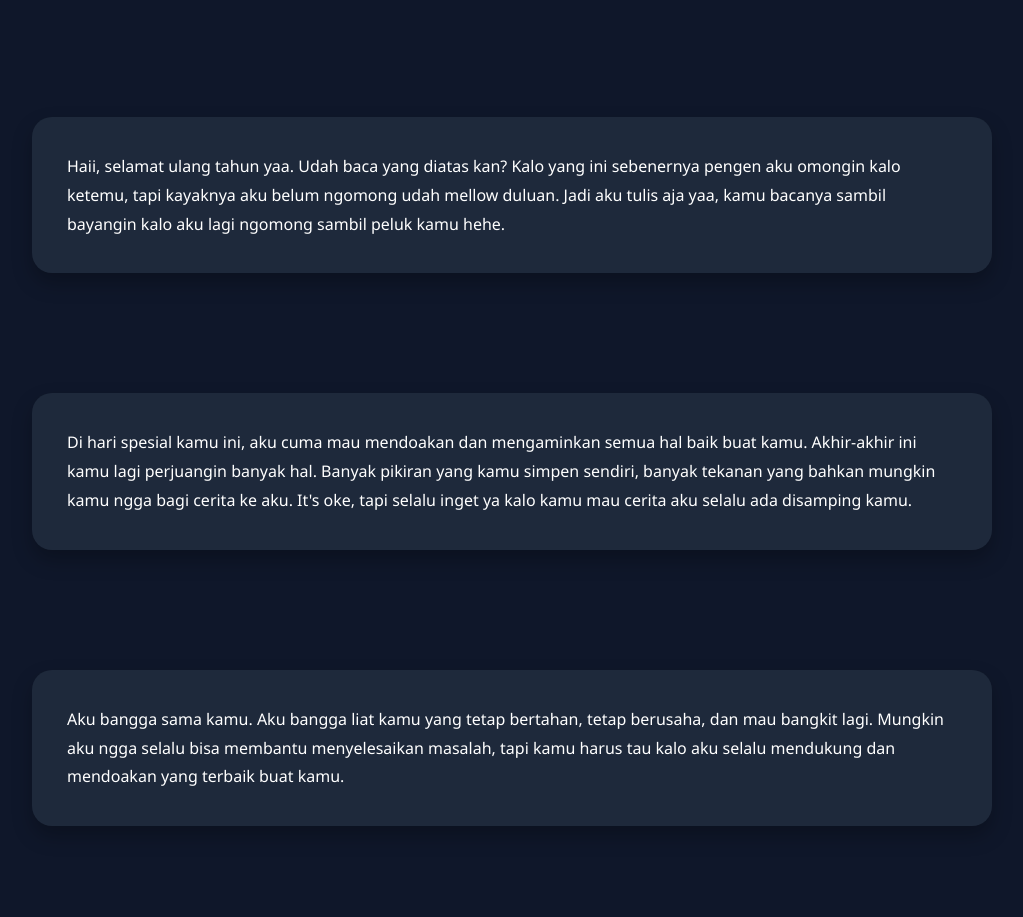
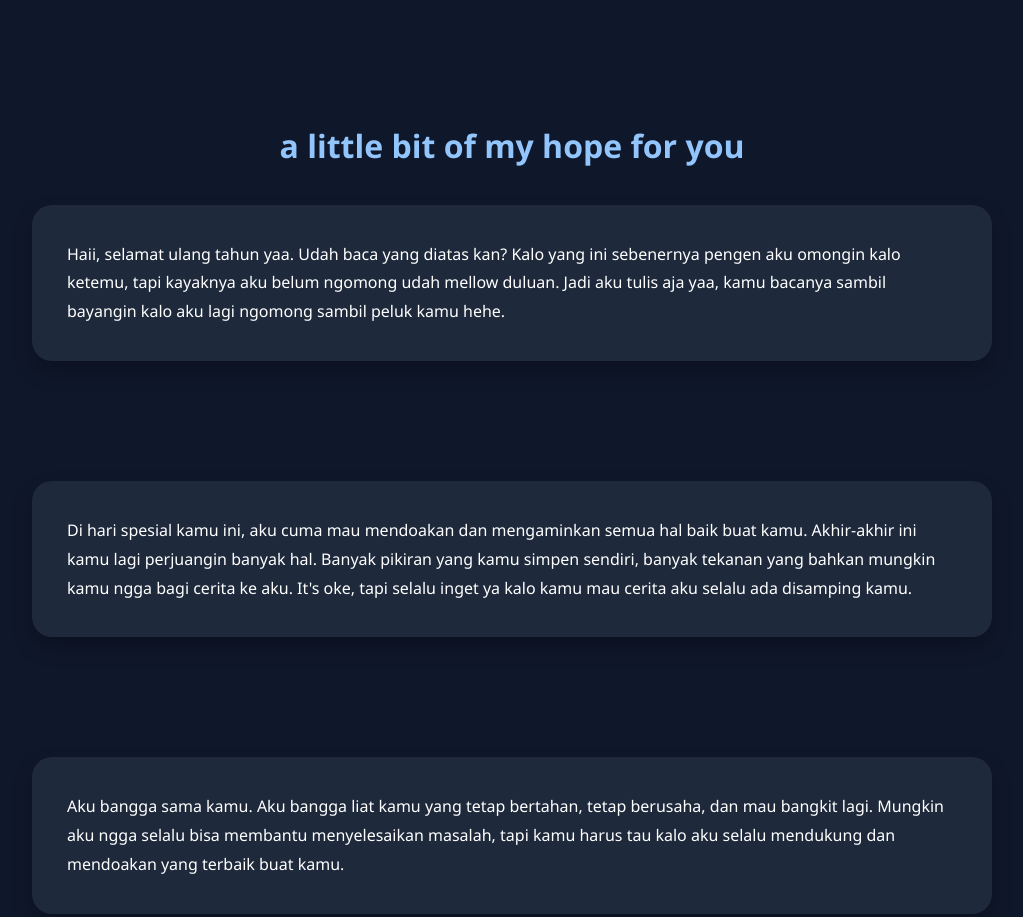
Before and after one commit to wulananggraeni0304/aridho-birthday, a plain HTML site: page index.html in a window 1280 px wide. Shown: the part 4120-5037 px from the top of the page, without its empty margins (128-1151 px from the left). Drawn offline with Linux system fonts and the light colour scheme.

Commit message:
index.html

```diff
--- a/index.html
+++ b/index.html
@@ -329,6 +329,7 @@ Browser kamu tidak mendukung audio.
 
 <div class="container">
 
+<h2 class="section-title">a little bit of my hope for you</h2>
 
 <div class="card">
 
```
